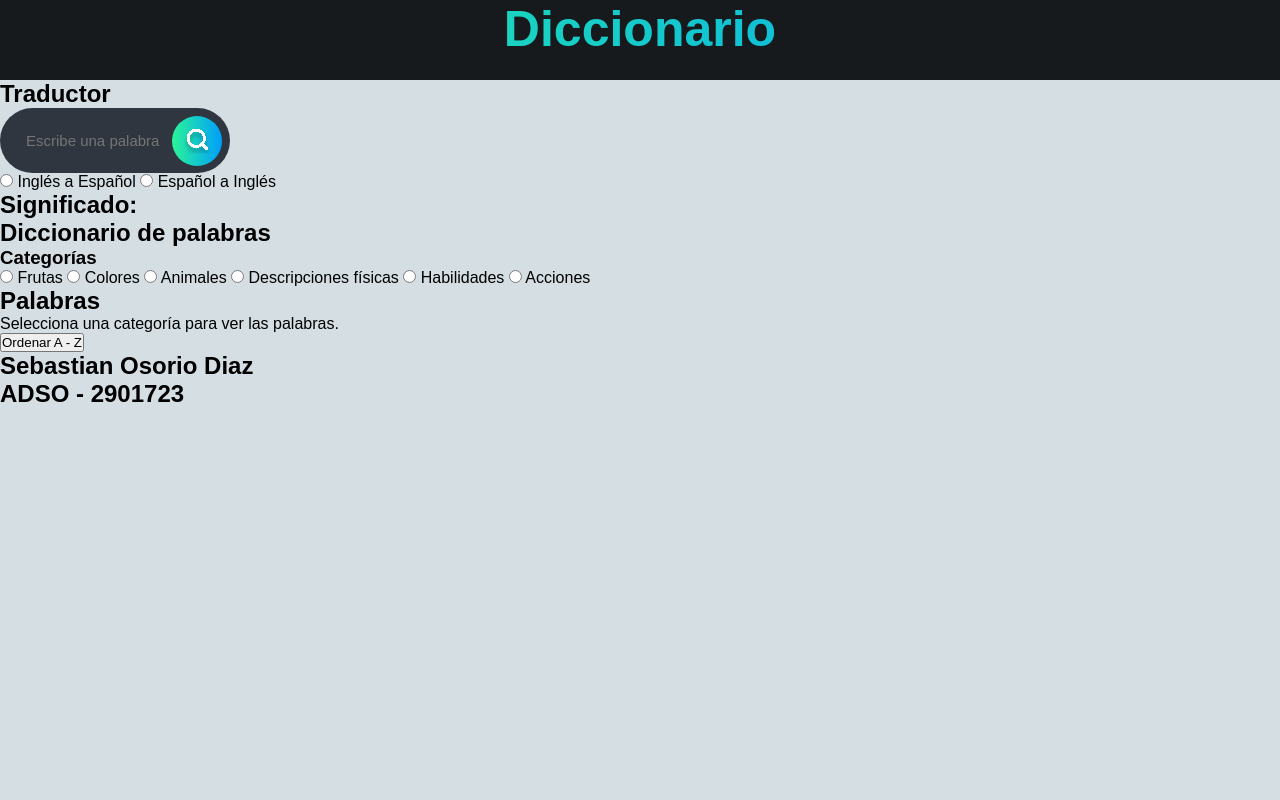
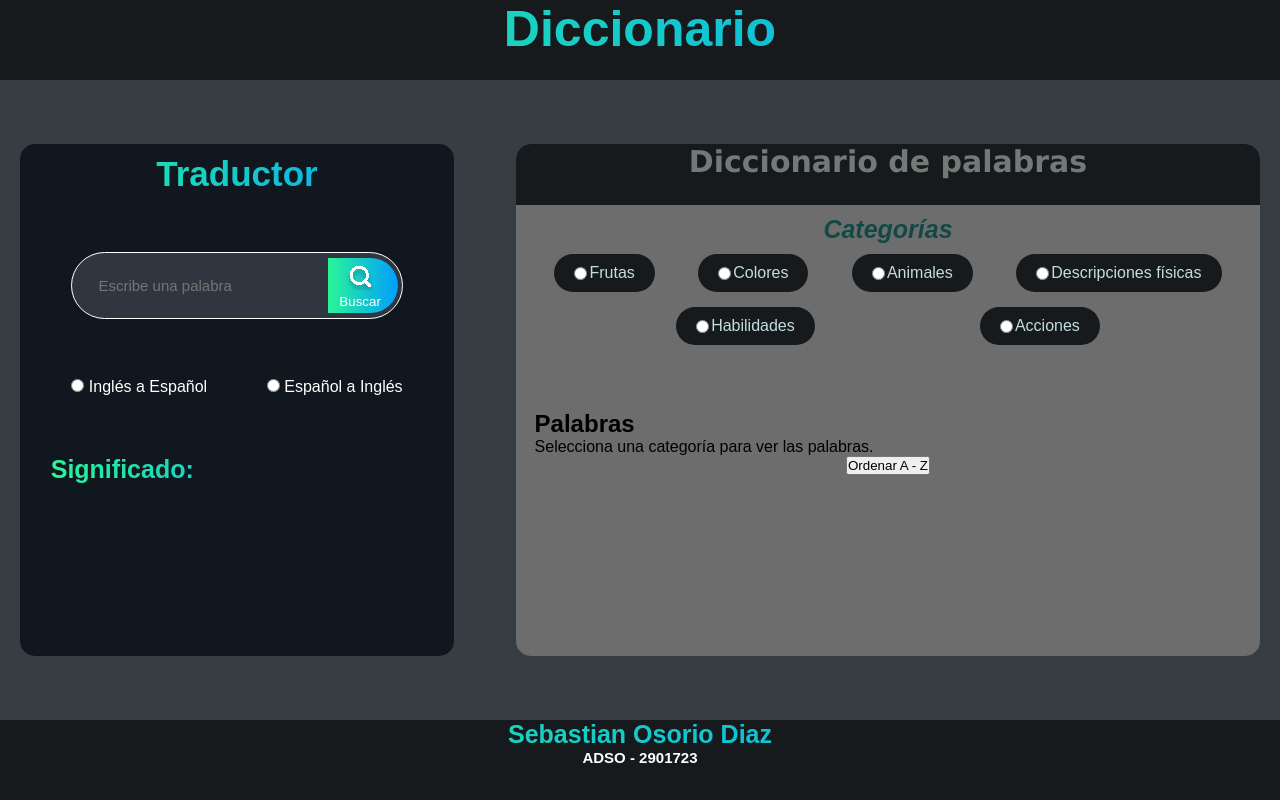
Before and after one commit to samuraypro7767/dictionary, a plain HTML site: page index.html in a window 1280 px wide. Drawn offline with Linux system fonts and the light colour scheme.

Commit message:
adelantos dee estilos

```diff
--- a/index.html
+++ b/index.html
@@ -14,14 +14,14 @@
         <h1>Diccionario</h1>
     </header>
     <main>
-        <section class="translatte">
+        <section class="translate">
 
             <h2 class="title-container">Traductor</h2>
 
             <div class="Container-search">
                 <div class="searchBox">
 
-                    <input class="searchInput" type="text" name="word" placeholder="Escribe una palabra">
+                    <input class="searchInput" type="text" name="word" placeholder="Escribe una palabra" >
 
                     <button class="searchButton" href="#">
                         <svg xmlns="http://www.w3.org/2000/svg" width="29" height="29" viewBox="0 0 29 29" fill="none">
@@ -55,11 +55,11 @@
                                         transform="translate(0.403503 0.526367)"></rect>
                                 </clipPath>
                             </defs>
-                        </svg>
+                        </svg> Buscar
                     </button>
                 </div>
 
-                <div class="container-radio"></div>
+                <div id="container-radio">
                     <label><input type="radio" name="language" value="en-es"> Inglés a Español</label>
                     <label><input type="radio" name="language" value="es-en"> Español a Inglés</label>
                 </div>
@@ -76,17 +76,18 @@
         <!-- <section class="addWord"></section> -->
         <section class="dictionary">
 
-            <h2 class="title-container">Diccionario de palabras</h2>
+            <h2 class="title-dictionary">Diccionario de palabras</h2>
 
+            <div class="container-category">
+            <h3 class="title-category">Categorías</h3>
             <div class="radio-category">
-            <h3 class="title-category">Categorías</h3>
-
                 <label><input type="radio" name="category" value="fruits"> Frutas</label>
                 <label><input type="radio" name="category" value="colors"> Colores</label>
                 <label><input type="radio" name="category" value="animals"> Animales</label>
                 <label><input type="radio" name="category" value="physical_descriptions"> Descripciones físicas</label>
                 <label><input type="radio" name="category" value="skills"> Habilidades</label>
                 <label><input type="radio" name="category" value="verbs"> Acciones</label>
+            </div>
             </div>
 
             <div class="table-result">
@@ -101,7 +102,7 @@
 
     <footer>
         <h2>Sebastian Osorio Diaz</h1>
-            <h2>ADSO - 2901723</h3>
+            <h3>ADSO - 2901723</h3>
     </footer>
 
     <script src="js/app.js" type="module"></script>
--- a/styles/icon.css
+++ b/styles/icon.css
@@ -1,7 +1,23 @@
 /* search input */
+.Container-search{
+width: 100%;
+height: 80%;
+display: flex;
+flex-direction: column;
+align-items: center;
+justify-content: space-around;
+gap:15px;
+
+}
+.Container-search > .searchBox{
+    width: 100%;
+    border: 1px solid white;
+}
+
 .searchBox {
     display: flex;
-    max-width: 230px;
+    max-width: 80%;
+    max-height:50% ;
     align-items: center;
     justify-content: space-between;
     gap: 8px;
@@ -13,23 +29,24 @@
   .searchButton {
     color: white;
     position: absolute;
-    right: 8px;
-    width: 50px;
-    height: 50px;
-    border-radius: 50%;
+    right: 4px;
+    width: 70px;
+    height: 55px;
+    border-radius: 0 35px 35px 0;
     background: var(--gradient-2, linear-gradient(90deg, #2AF598 0%, #009EFD 100%));
     border: 0;
     display: inline-block;
     transition: all 300ms cubic-bezier(.23, 1, 0.32, 1);
+    padding: 0 5px 0 0;
   }
-  /*hover effect*/
+
   button:hover {
     color: #fff;
     background-color: #1A1A1A;
     box-shadow: rgba(0, 0, 0, 0.5) 0 10px 20px;
     transform: translateY(-3px);
   }
-  /*button pressing effect*/
+
   button:active {
     box-shadow: none;
     transform: translateY(0);
@@ -42,4 +59,27 @@
     color: white;
     font-size: 15px;
     padding: 24px 46px 24px 26px;
+
   }
+
+#container-radio{
+    width: 80%;
+    height: 50%;
+    display: flex;
+    align-items: center;
+    justify-content: space-between;
+
+ }
+ .resultWord-search{
+    width: 90%;
+    height: 90%;
+
+}
+
+.resultWord-search > h2 {
+    font-size: 25px;
+    background: var(--gradient-2);
+    -webkit-background-clip: text;
+    background-clip: text;
+    color: transparent;
+}
--- a/styles/style.css
+++ b/styles/style.css
@@ -11,14 +11,15 @@ body{
     width: 100vw;
     height: 100vh;
     font-family: 'Poppins', sans-serif;
-    background-color: #d5dee2;
+    background-color:#363e43;
 }
 
-header{
+header,footer{
     width: 100%;
     height: 10%;
     background-color: #161a1d;
     text-align: center;
+    top:0;
 
 }
 header > h1{
@@ -27,5 +28,109 @@ header > h1{
     -webkit-background-clip: text;
     background-clip: text;
     color: transparent;
+}
+footer > h2{
+    font-size: 25px;
+    background: var(--gradient-2);
+    -webkit-background-clip: text;
+    background-clip: text;
+    color: transparent;
+}
+
+footer > h3{
+    font-size: 15px;
+    color: white;
+}
+
+main{
+    width: 100%;
+    height: 80%;
+    display: flex;
+    align-items:center;
+    justify-content:space-between;
+    padding: 0 20px;
+  }
+
+.translate{
+    width: 35%;
+    height: 80%;
+    background-color: #11171f;
+    border-radius: 15px;
+    color: rgb(255, 255, 255);
+    display: flex;
+    flex-direction: column;
+    align-items: center;
+    justify-content:flex-start;
+    padding: 10px 10px;
+}
+
+.dictionary {
+    width: 60%;
+    height: 80%;
+    background-color: #6d6d6d;
+    border-radius: 15px;
+    color: rgb(0, 0, 0);
+    display: flex;
+    flex-direction: column;
+    align-items: center;
+}
+
+.title-container {
+    text-align: center;
+    font-size: 35px;
+    background: var(--gradient-2);
+    -webkit-background-clip: text;
+    background-clip: text;
+    color: transparent;
+    height: 20%;
+    width: 100%;
+}
+
+.title-dictionary {
+    text-align: center;
+    font-size: 30px;
+    font-family: 'Lucida Sans', 'Lucida Sans Regular', 'Lucida Grande', 'Lucida Sans Unicode', Geneva, Verdana, sans-serif;
+    background-color: #161a1d;
+    color: hsl(156, 4%, 46%);
+    border-radius:  15px  15px 0 0;
+    height: 12%;
+    width: 100%;
+}
+
+.container-category{
+    width: 100%;
+    min-height: 40%;
+    display: flex;
+    flex-direction: column;
+    align-items: center;
+    padding: 10px 10px;
+    gap: 10px;
+}
+.container-category > h3{
+    color: #124947;
+    font-size: 25px;
+    font-style: italic;
+}
+
+.radio-category{
+    display: flex;
+    flex-wrap: wrap;
+    align-items: center;
+    gap: 15px;
+    color: #c3dddc;
+    justify-content: space-evenly;
+}
+.radio-category > label{
+    background-color: #161a1d;
+   padding: 10px 20px ;
+   display: flex;
+   flex-wrap: wrap;
+   justify-content: center;
+   gap: 2px;
+   align-items: center;
+   border-radius: 50px 50px;
 
 }
+.table-result{
+    width: 95%;
+}
```
